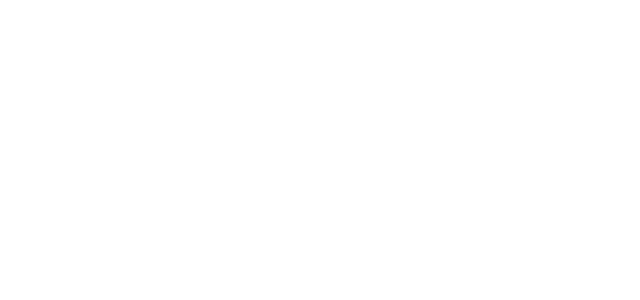
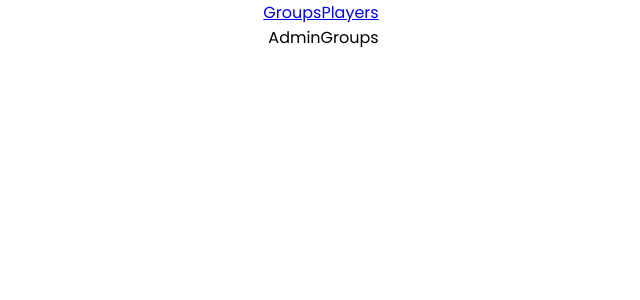
Before and after one commit to chenMordechai/Playspace-front, a React (Vite) app: page /game/scores/groups in a window 1280 px wide. Before the commit this address had no page. Shown: the top 300 px of the page, without its empty margins (319-959 px from the left). Built offline with nearby package versions, Linux system fonts and the light colour scheme.

Commit message:
nested routes game scores

```diff
--- a/src/App.jsx
+++ b/src/App.jsx
@@ -10,7 +10,7 @@
 import { GameAdd } from './pages/GameAdd'
 import { GameEdit } from './pages/GameEdit'
 import { Game } from './pages/Game'
-import { GameGroups } from './pages/GameGroups'
+import { AdminPlayersScores } from './pages/AdminPlayersScores'
 import { User } from './pages/User'
 import { NavLinks } from './cmps/NavLinks'
 import { Statistics } from './pages/Statistics'
@@ -19,6 +19,8 @@
 import { scrollService } from './services/scroll.service'
 import { ScreenOpenContext } from './contexts/ScreenOpenConext'
 import { useToggle } from './customHooks/useToggle'
+import { AdminGroups } from './cmps/AdminGroups'
+import { AdminPlayers } from './cmps/AdminPlayers'
 
 
 function App() {
@@ -49,8 +51,13 @@
                   <Route path="/game/add/" element={<GameAdd />} />
                   <Route path="/game/edit/:gameId?" element={<GameEdit />} />
                   <Route path="/game/:gameId" element={<Game />} />
-                  <Route path="/game/group/:gameId" element={<GameGroups />} />
                   <Route path="/admin" element={<Admin />} />
+
+                  <Route path="/game/scores" element={<AdminPlayersScores />}   >
+                    <Route path="/game/scores/groups" element={<AdminGroups />} />
+                    <Route path="/game/scores/players" element={<AdminPlayers />} />
+                  </Route>
+
                   <Route path="/user" element={<User />} />
                   <Route path="/statistics" element={<Statistics />} />
                   <Route path="/settings" element={<Settings />} />
--- a/src/assets/style/base/_layout.scss
+++ b/src/assets/style/base/_layout.scss
@@ -7,7 +7,7 @@
     // min-height: 100vh;
     width: 100%;
     min-height: 87vh;
-    overflow-y: scroll;
+    // overflow-y: scroll;
     .main-container {
       @include flex(column, center, center, 10px);
     }
--- a/src/cmps/AdminGamePreview.jsx
+++ b/src/cmps/AdminGamePreview.jsx
@@ -22,8 +22,8 @@
                 {/* <button>Details</button> */}
                 <a onClick={() => onDeleteGame(id)} title="Delete"> <span>D</span></a>
 
-                <Link to={`/game/group/${id}`} title="groups" >
-                    <span>G</span>
+                <Link to={`/game/scores`} title="Scores" >
+                    <span>S</span>
                 </Link>
             </div>
         </li>
--- /dev/null
+++ b/src/cmps/AdminGroups.jsx
@@ -0,0 +1,8 @@
+
+export function AdminGroups() {
+    return (
+        <section>
+            AdminGroups
+        </section>
+    )
+}
--- /dev/null
+++ b/src/cmps/AdminPlayers.jsx
@@ -0,0 +1,9 @@
+
+
+export function AdminPlayers() {
+    return (
+        <section>
+            AdminPlayers
+        </section>
+    )
+}
--- a/src/pages/GameGroups.jsx
+++ b/src/pages/AdminPlayersScores.jsx
@@ -1,16 +1,16 @@
-import {useState,useEffect} from 'react'
-import { useParams } from "react-router-dom"
+import { useState, useEffect } from 'react'
+import { useParams, NavLink, Outlet } from "react-router-dom"
 
-import {PlayerEdit} from '../cmps/PlayerEdit'
+import { PlayerEdit } from '../cmps/PlayerEdit'
 
-export function GameGroups (){
+export function AdminPlayersScores() {
     const [groups, setGroups] = useState(null)
 
 
-    const { gameId } = useParams()
+    // const { gameId } = useParams()
 
     useEffect(() => {
-        console.log('gameId:', gameId)
+        // console.log('gameId:', gameId)
 
         // Avishai get groups with players
         getGroupsWithPlayers()
@@ -18,70 +18,72 @@
     }, [])
 
 
-    function getGroupsWithPlayers(){
+    function getGroupsWithPlayers() {
         const groups = [
             {
                 id: "iw5k9",
                 name: "קבוצה א",
                 adminAdditionalScore: 0,
-                players:[{
+                players: [{
                     id: "GR1rkr",
                     name: "שחקן א",
                     gameId: "779CF2C1-3529-4DB2-366B-08DC51029963",
                     groupId: "iw5k9",
-                    score:100
-                },{
+                    score: 100
+                }, {
                     id: "GR1rke",
                     name: "שחקן ב",
                     gameId: "779CF2C1-3529-4DB2-366B-08DC51029963",
                     groupId: "iw5k9",
-                    score:100
-                },{
+                    score: 100
+                }, {
                     id: "GR1rky",
                     name: "שחקן ג",
                     gameId: "779CF2C1-3529-4DB2-366B-08DC51029963",
                     groupId: "iw5k9",
-                    score:100
+                    score: 100
                 }]
             },
             {
                 id: "iw5k8",
                 name: "קבוצה ב",
                 adminAdditionalScore: 0,
-                players:[{
+                players: [{
                     id: "GR1rkw",
                     name: "שחקן ד",
                     gameId: "779CF2C1-3529-4DB2-366B-08DC51029963",
                     groupId: "iw5k8",
-                    score:100
-                },{
+                    score: 100
+                }, {
                     id: "GR1rka",
                     name: "שחקן ה",
                     gameId: "779CF2C1-3529-4DB2-366B-08DC51029963",
                     groupId: "iw5k8",
-                    score:100
-                },{
+                    score: 100
+                }, {
                     id: "GR1rkv",
                     name: "שחקן ו",
                     gameId: "779CF2C1-3529-4DB2-366B-08DC51029963",
                     groupId: "iw5k8",
-                    score:100
+                    score: 100
                 }]
             },
         ]
 
         setGroups(groups)
     }
-    function handleChange(ev){
-      const  {value} = ev.target
-      setScoreToEdit(value)
+    function handleChange(ev) {
+        const { value } = ev.target
+        setScoreToEdit(value)
 
     }
 
-    if(!groups) return
+    if (!groups) return
     return (
         <section className="game-groups rtl">
-            <h1>Game Groups</h1>
+
+
+            {/* <h1>Game Groups</h1>
 
             <ul className="groups-container">
                     {groups.map(group => <li key={group.id}>
@@ -92,7 +94,19 @@
                         <PlayerEdit key={player.id} player={player} handleChange={handleChange}/>)}
                         </ul>
                     </li>)}
-                </ul>
+                </ul> */}
+
+            <nav>
+                <NavLink to={`/game/scores/groups`} >
+                    <span>Groups</span>
+                </NavLink>
+
+                <NavLink to={`/game/scores/players`}>
+                    <span>Players</span>
+                </NavLink>
+            </nav>
+            <Outlet />
+
         </section>
     )
 }
--- a/src/pages/GameAdd.jsx
+++ b/src/pages/GameAdd.jsx
@@ -121,7 +121,7 @@
             prev.themeColors = [...prev.themeColors]
             return { ...prev }
         })
-    };
+    }
 
     function onHandleGroupNameChange(ev, i) {
         const { value } = ev.target
--- a/src/pages/GameEdit.jsx
+++ b/src/pages/GameEdit.jsx
@@ -50,6 +50,7 @@
     useEffect(() => {
         console.log('game:', game)
     }, [game])
+
     // adit
     async function init() {
         try {
@@ -269,15 +270,6 @@
     }
 
 
-    // function setGameTypeToStage() {
-    //     setGame(prev => ({ ...prev, gameType: 'stages', activities: null, stages: [gameService.getEmptyStage()] }))
-    // }
-
-    function setGameTypeToActivity() {
-        setGame(prev => ({ ...prev, gameType: 'activities', stages: null, activities: [gameService.getEmptyActivity()] }))
-    }
-
-
     if (!game) return ''
     return (
         <section className="game-add rtl">
```
